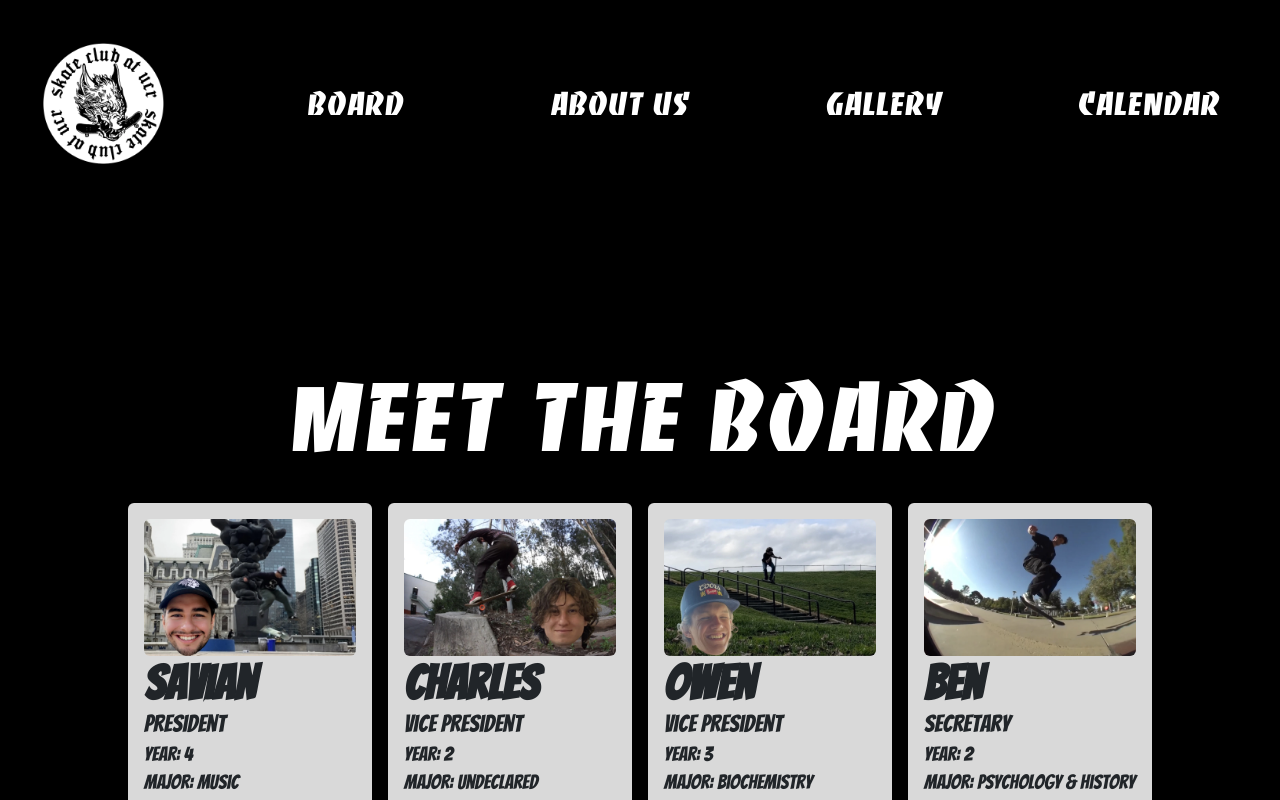
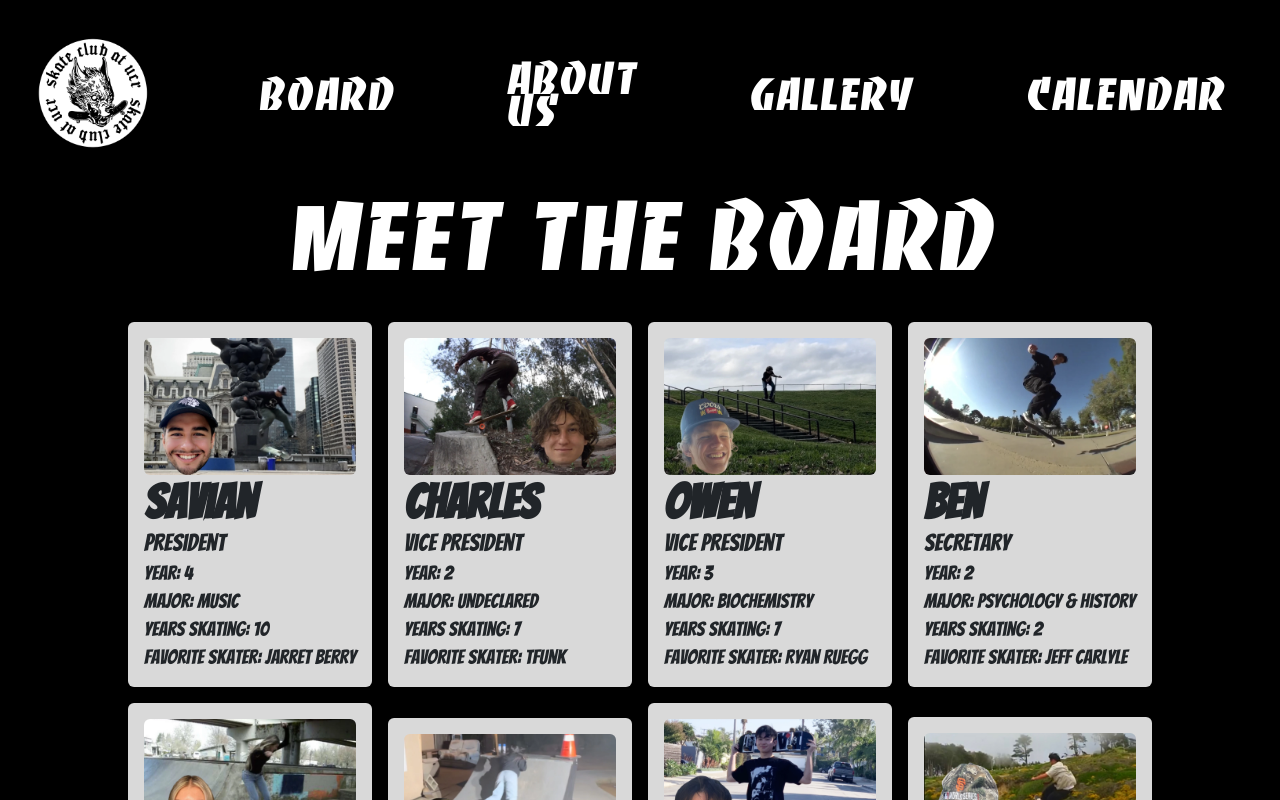
Before and after one commit to acm-ucr/skate-club-website, a Next.js app: page /board in a window 1280 px wide. Shown: the top 800 px of the page. Built offline with nearby package versions, Linux system fonts and the light colour scheme; a web font is replaced by a local one.

Commit message:
Add sizes

```diff
--- a/src/app/about/page.tsx
+++ b/src/app/about/page.tsx
@@ -3,7 +3,7 @@ import AboutUs from "@/components/about/AboutUs";
 
 const page = () => {
   return (
-    <div className="flex h-full w-full flex-col gap-10 py-20">
+    <div className="flex h-full w-full flex-col gap-10 py-6">
       <AboutUs />
       <AboutUsText />
     </div>
--- a/src/components/Navbar.jsx
+++ b/src/components/Navbar.jsx
@@ -44,15 +44,17 @@ const Navigation = () => {
         id="navbar-nav"
         className="w-full items-center justify-center"
       >
-        <Nav className="flex w-full items-center justify-center font-banco no-underline">
+        <Nav className="flex w-full items-center justify-center no-underline">
           {items.map((item, index) => (
             <Nav.Link
               as={Link}
               key={index}
               href={item.link}
-              style={{ fontSize: "2rem" }}
+              style={{
+                fontSize: "clamp(1.8rem, 5vw, 2.8rem)",
+              }}
               onClick={() => setSelected(item.name)}
-              className={`mx-5 flex w-full justify-center whitespace-nowrap font-banco font-light tracking-widest text-white hover:underline ${
+              className={`mx-5 flex w-full justify-center whitespace-nowrap font-banco text-2xl font-light tracking-widest text-white hover:underline ${
                 selected === item.name ? "underline" : "no-underline"
               }`}
             >
--- a/src/components/about/AboutUs.tsx
+++ b/src/components/about/AboutUs.tsx
@@ -2,7 +2,7 @@ import React from "react";
 
 const AboutUs = () => {
   return (
-    <div className="mt-16 flex w-full justify-center">
+    <div className="flex w-full justify-center">
       <h1 className="font-banco text-4xl text-white md:text-7xl">About Us</h1>
     </div>
   );
--- a/src/components/board/MeetTheBoard.tsx
+++ b/src/components/board/MeetTheBoard.tsx
@@ -2,7 +2,7 @@ import React from "react";
 
 const MeetTheBoard = () => {
   return (
-    <div className="mt-40 flex w-full justify-center">
+    <div className="flex w-full justify-center">
       <h1 className="font-banco text-4xl text-white md:text-8xl">
         Meet The Board
       </h1>
--- a/src/components/calendar/CalendarHeader.tsx
+++ b/src/components/calendar/CalendarHeader.tsx
@@ -1,6 +1,6 @@
 const CalendarHeader = () => {
   return (
-    <div className="mt-32 flex w-full flex-row justify-center text-left font-banco text-3xl font-medium text-white md:text-7xl">
+    <div className="flex w-full flex-row justify-center text-left font-banco text-3xl font-medium text-white md:text-7xl">
       Calendar
     </div>
   );
--- a/src/components/gallery/GalleryHeader.tsx
+++ b/src/components/gallery/GalleryHeader.tsx
@@ -1,6 +1,6 @@
 const GalleryHeader = () => {
   return (
-    <div className="mt-32 flex w-full flex-row justify-center text-left font-banco text-7xl font-medium text-white">
+    <div className="flex w-full flex-row justify-center text-left font-banco text-7xl font-medium text-white">
       Gallery
     </div>
   );
--- /dev/null
+++ b/src/components/home/HomeHeader.tsx
@@ -0,0 +1,9 @@
+const HomeHeader = () => {
+  return (
+    <div className="mt-[32%] flex w-full flex-row justify-center text-left font-banco text-7xl font-medium text-white">
+      Skate Club At UCR
+    </div>
+  );
+};
+
+export default HomeHeader;
--- a/src/components/home/SkeletonSkater.tsx
+++ b/src/components/home/SkeletonSkater.tsx
@@ -9,7 +9,7 @@ export default function SkeletonSkater() {
       <Image
         src={skeletonSkater}
         alt="skating skeleton"
-        className="rotate-315 absolute bottom-6 size-1/2 -translate-x-14 -translate-y-12 md:bottom-0 md:left-20 md:-translate-y-96 md:translate-x-0"
+        className="bottom-0 size-1/2 -translate-x-14 -translate-y-12 rotate-2 md:bottom-0 md:-translate-x-[45%] md:translate-y-[43%]"
       />
       <Image
         src={ramp}
```
